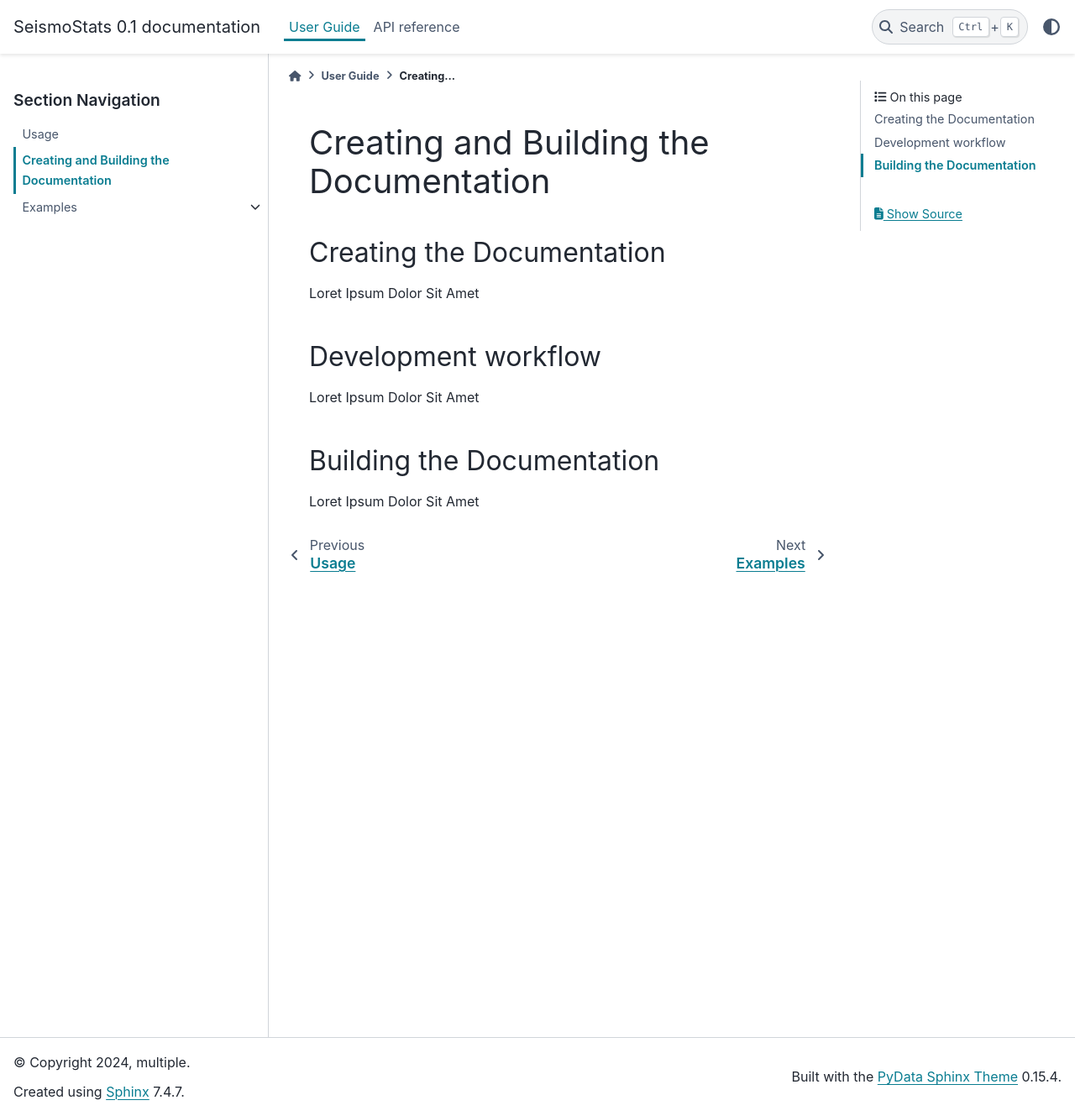
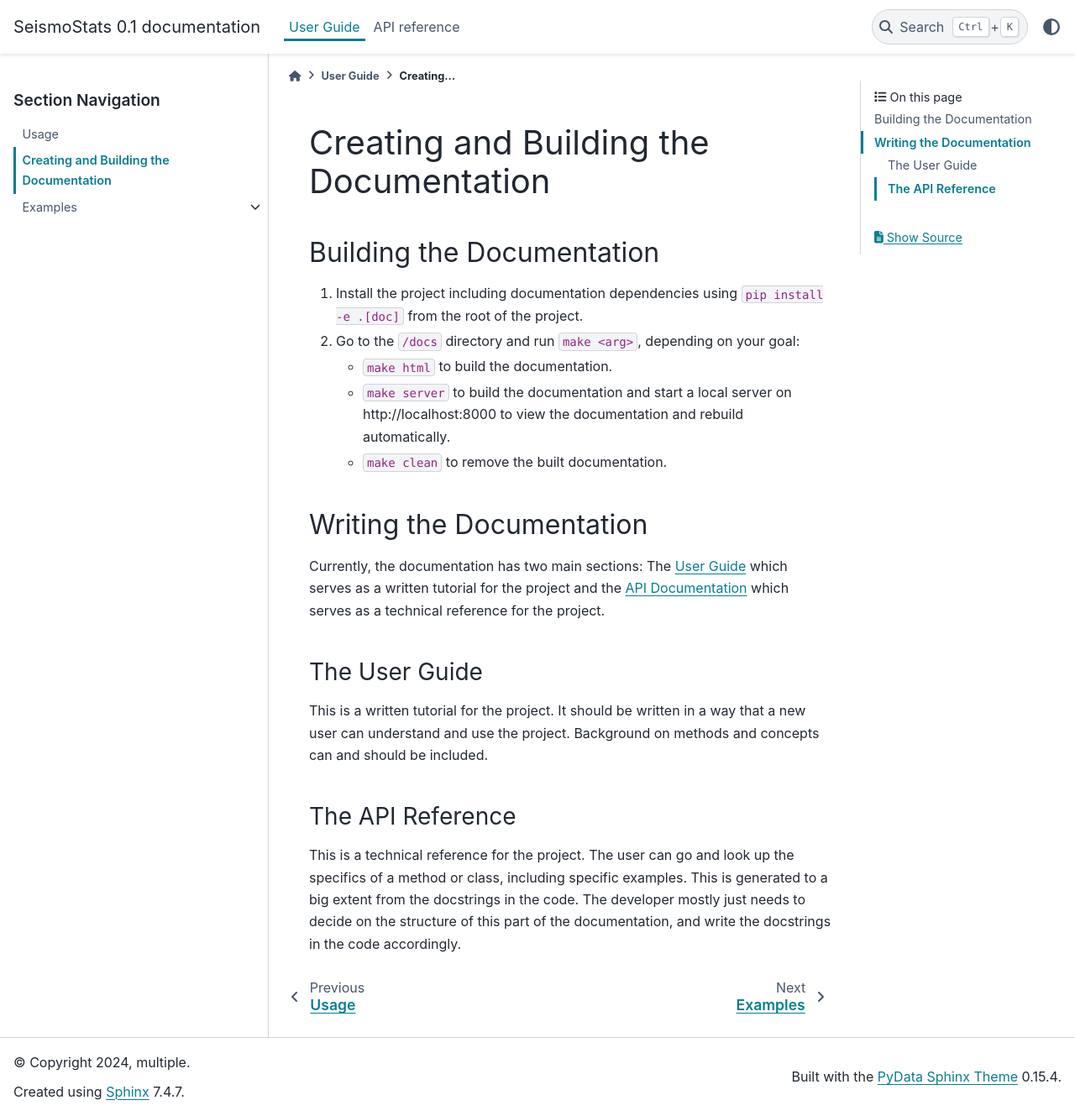
Before and after one commit to swiss-seismological-service/SeismoStats, a Sphinx documentation site: the page built from docs/source/user/docs.md, in a window 1280 px wide and 1329 px high. Shown: the whole window at 84% size. Built offline with Sphinx 7.4.7 and the PyData theme 0.15.4, drawn with Linux system fonts in a browser that asks for light colours; pages that are not in the unit, such as notebooks, are missing from menus.

Commit message:
feat: add more build commands, as well as documentation to write documentation

````diff
--- a/docs/source/reference/index.md
+++ b/docs/source/reference/index.md
@@ -1,4 +1,4 @@
-# API
+# API Documentation
 
 ```{toctree}
 :maxdepth: 2
--- a/docs/source/user/docs.md
+++ b/docs/source/user/docs.md
@@ -1,13 +1,17 @@
 # Creating and Building the Documentation
 
-## Creating the Documentation
+## Building the Documentation
+1. Install the project including documentation dependencies using `pip install -e .[doc]` from the root of the project.
+2. Go to the `/docs` directory and run `make <arg>`, depending on your goal:
+    - `make html` to build the documentation.
+    - `make server` to build the documentation and start a local server on http://localhost:8000 to view the documentation and rebuild automatically.
+    - `make clean` to remove the built documentation.
 
-Loret Ipsum Dolor Sit Amet
+## Writing the Documentation
+Currently, the documentation has two main sections: The {doc}`index` which serves as a written tutorial for the project and the {doc}`../reference/index` which serves as a technical reference for the project.
 
-## Development workflow
+### The User Guide
+This is a written tutorial for the project. It should be written in a way that a new user can understand and use the project. Background on methods and concepts can and should be included.
 
-Loret Ipsum Dolor Sit Amet
-
-## Building the Documentation
-
-Loret Ipsum Dolor Sit Amet
+### The API Reference
+This is a technical reference for the project. The user can go and look up the specifics of a method or class, including specific examples. This is generated to a big extent from the docstrings in the code. The developer mostly just needs to decide on the structure of this part of the documentation, and write the docstrings in the code accordingly.
````
Also changed, not shown: 1 other file.
